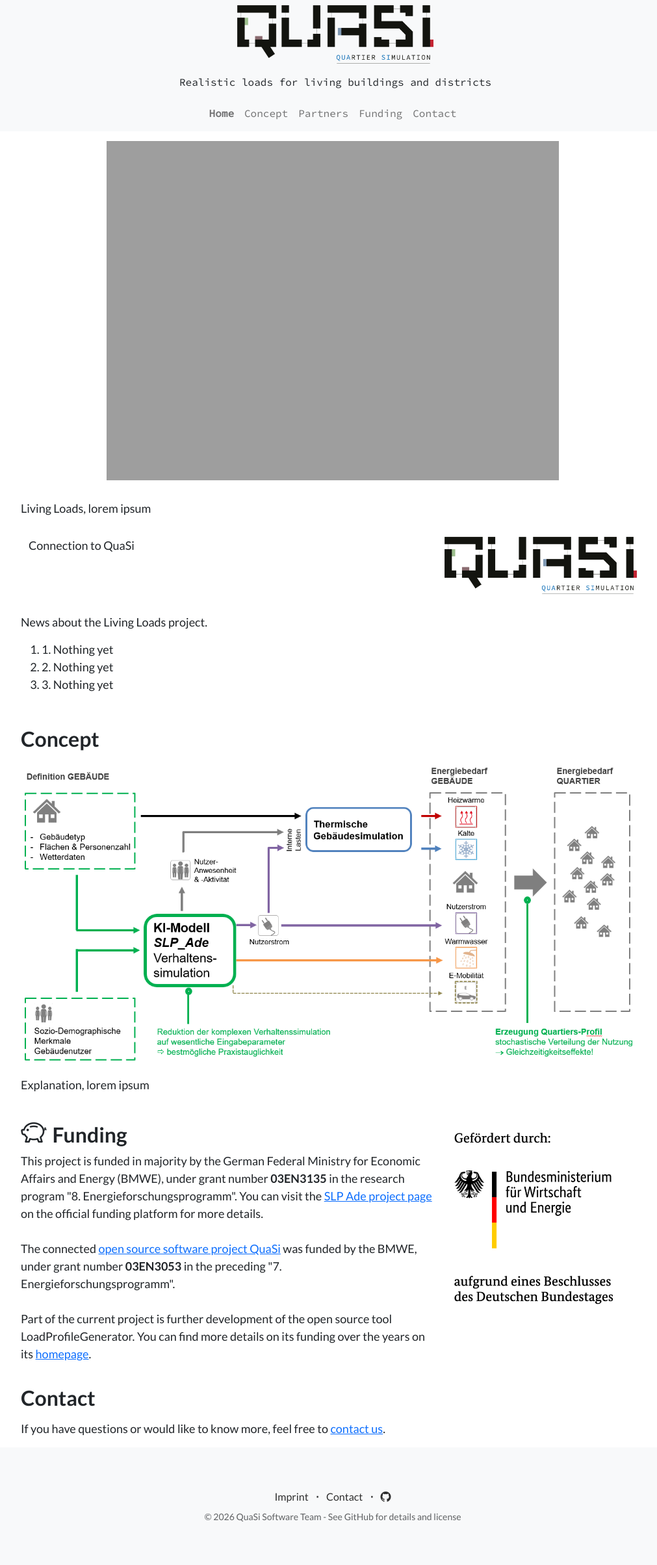
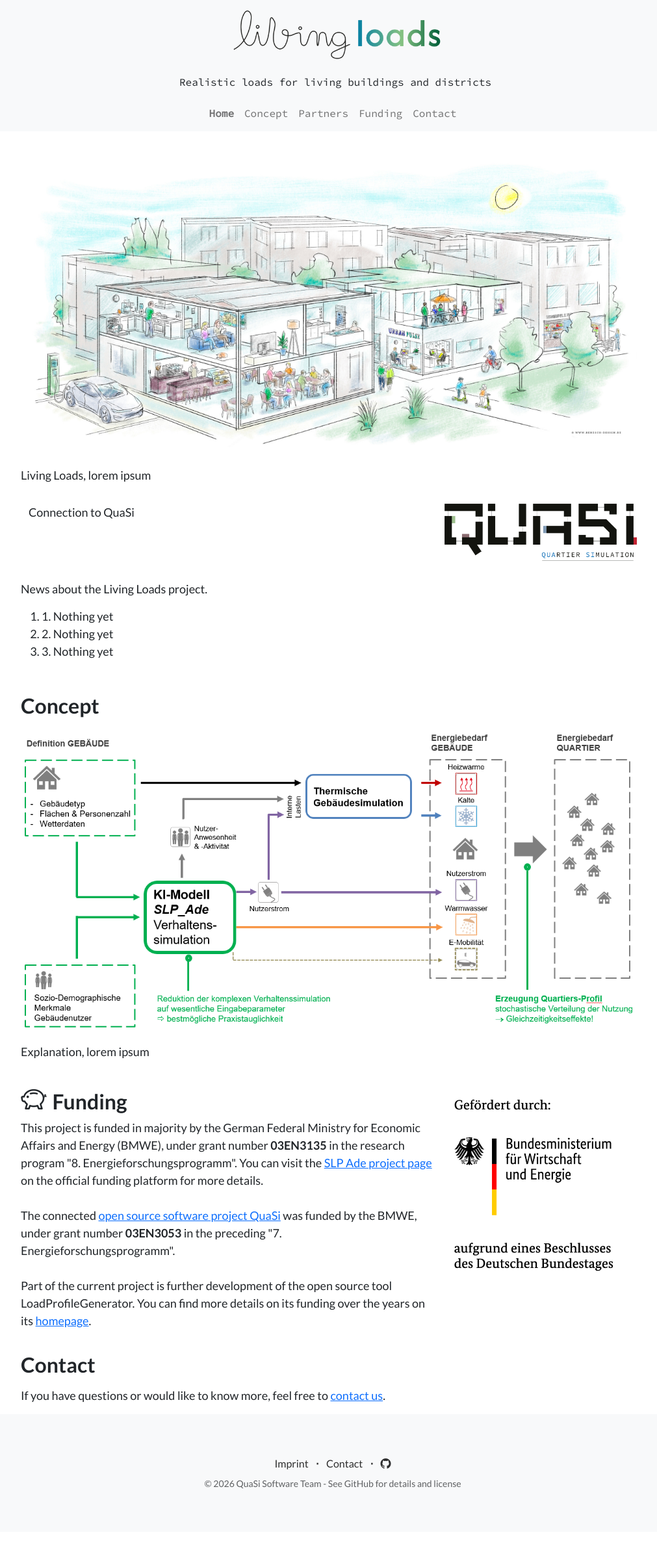
Before and after one commit to QuaSi-Software/living-loads-website, a Jekyll site: the page built from index.markdown, in a window 1280 px wide. Shown: the whole page at 65% size, without its empty margins (128-1139 px from the left). Built offline with Jekyll 4.4.1, drawn with Linux system fonts in a browser that asks for light colours; after the commit the page ends 2357 px from its top, so only the background shows below that.

Commit message:
Update key visual, logo, favicon and title.

```diff
--- a/_layouts/default.html
+++ b/_layouts/default.html
@@ -5,7 +5,7 @@
         <meta name="viewport" content="width=device-width, initial-scale=1, shrink-to-fit=no" />
         <meta name="description" content="" />
         <meta name="author" content="" />
-        <title>Living Loads</title>
+        <title>Living Loads - Realistic loads for living buildings and districts</title>
         <!-- Favicon-->
         <link rel="icon" type="image/x-icon" href="{{'assets/favicon.png' | absolute_url}}" />
         <!-- Bootstrap icons-->
--- a/_layouts/home.html
+++ b/_layouts/home.html
@@ -4,7 +4,7 @@
 is_home_page: true
 ---
 <div class="row">
-    <img id="homeKeyVisual" src="{{'assets/lilo_key_visual.png' | absolute_url}}"/>
+    <img id="homeKeyVisual" src="{{'assets/lilo_key_visual.jpg' | absolute_url}}"/>
 </div>
 
 <div class="row spacer"></div>
--- a/css/site_styles.css
+++ b/css/site_styles.css
@@ -63,12 +63,6 @@
 
 .dot-separator {
     font-weight: 900;
-}
-
-#homeKeyVisual {
-    width: 75%;
-    max-width: 720px;
-    margin: 0 auto;
 }
 
 /* Footer styles */
```
Also changed, not shown: assets/favicon.png, assets/lilo_key_visual.jpg (added), assets/logos/lilo.png, 1 other file.
